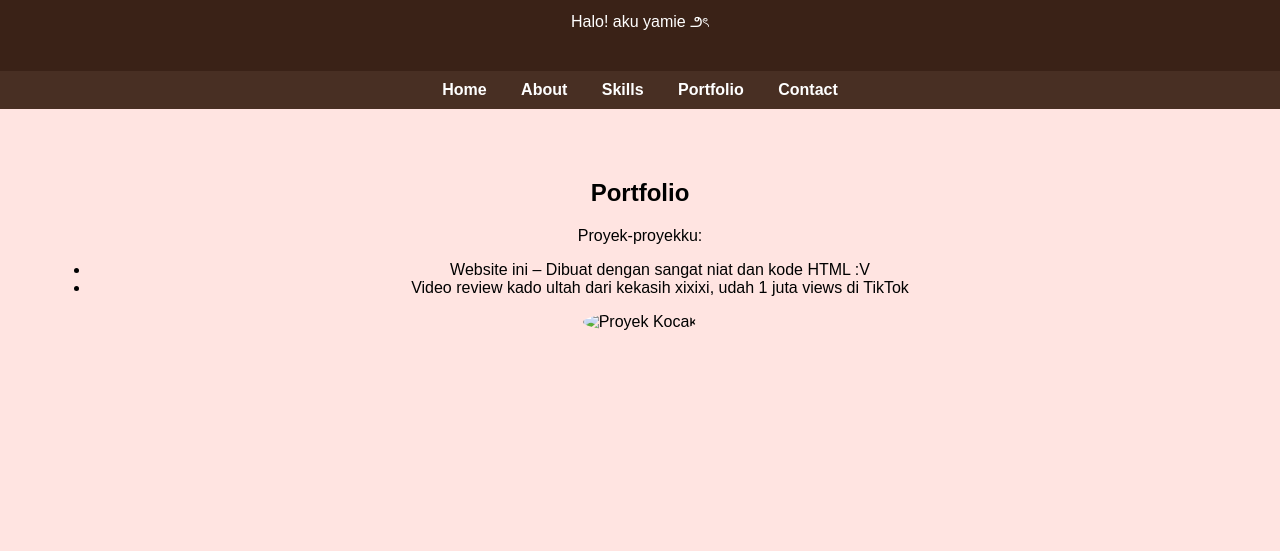
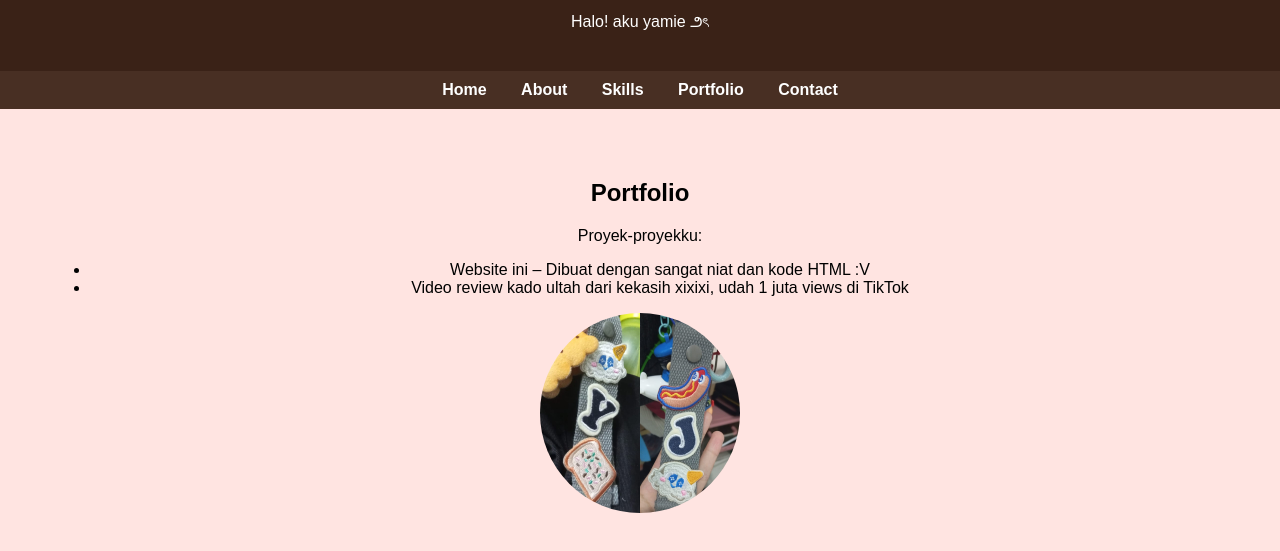
Before and after one commit to yamieyya/supreme-dollop, a plain HTML site: page portfolio.html in a window 1280 px wide. Shown: the part 125-676 px from the top of the page. Drawn offline with Linux system fonts and the light colour scheme.

Commit message:
Update portfolio.html

```diff
--- a/portfolio.html
+++ b/portfolio.html
@@ -5,8 +5,8 @@
     <meta name="viewport" content="width=device-width, initial-scale=1.0">
     <title>website yamie</title>
     <link rel="stylesheet" href="style.css">
-    <link rel="shortcut icon" href="images/favicon.ico" type="image/x-icon">
-    <link rel="icon" href="images/favicon.ico" type="image/x-icon">
+    <link rel="shortcut icon" href="favicon.ico" type="image/x-icon">
+    <link rel="icon" href="favicon.ico" type="image/x-icon">
     </head>
 <body>
     <header>
@@ -28,5 +28,6 @@
         <li>Website ini – Dibuat dengan sangat niat dan kode HTML :V</li>
         <li>Video review kado ultah dari kekasih xixixi, udah 1 juta views di TikTok</li>
         </ul>
-        <img src="images/paddy.jpg" alt="Proyek Kocak">
+        <img src="paddy.jpg" alt="Proyek Kocak">
+
     </section>
```
